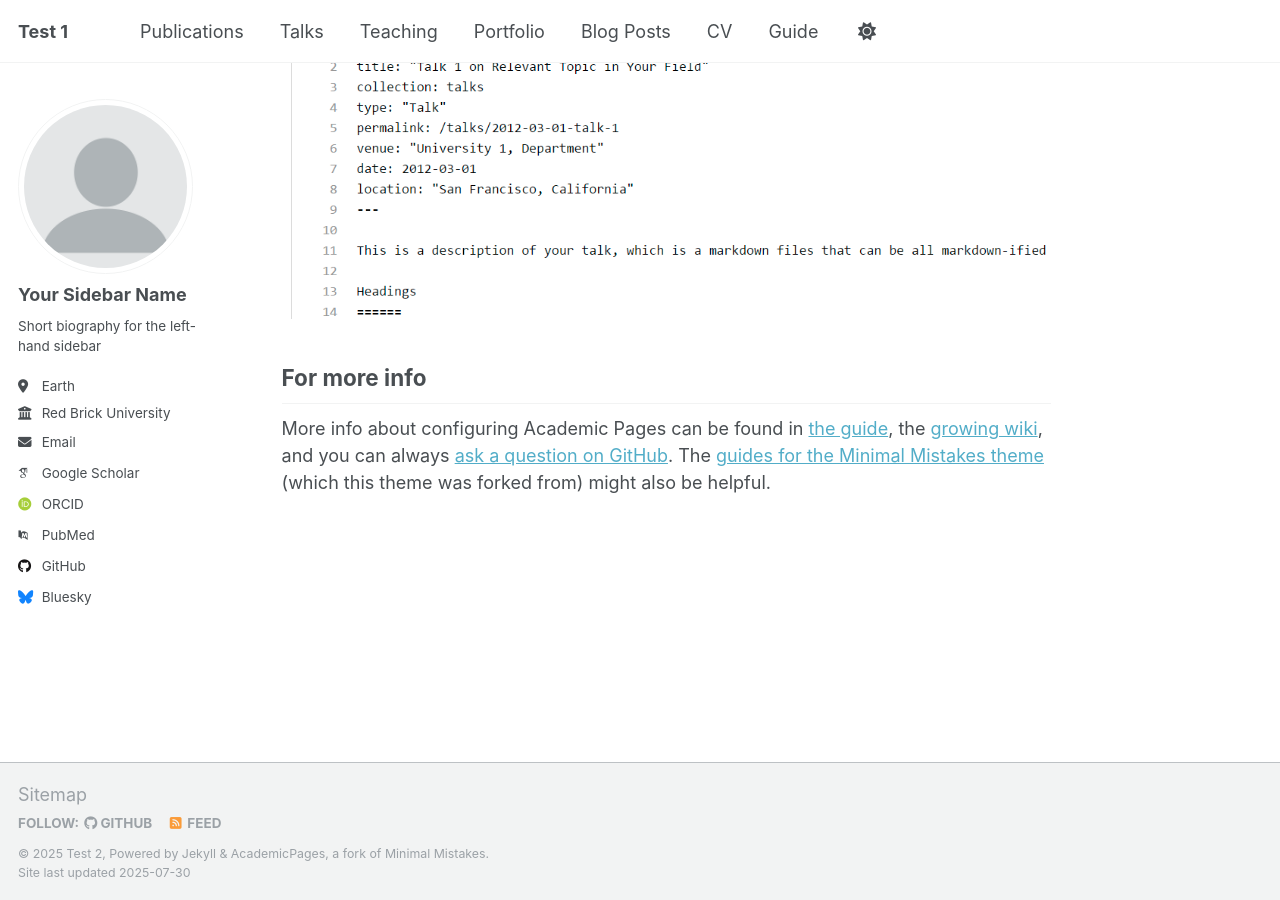
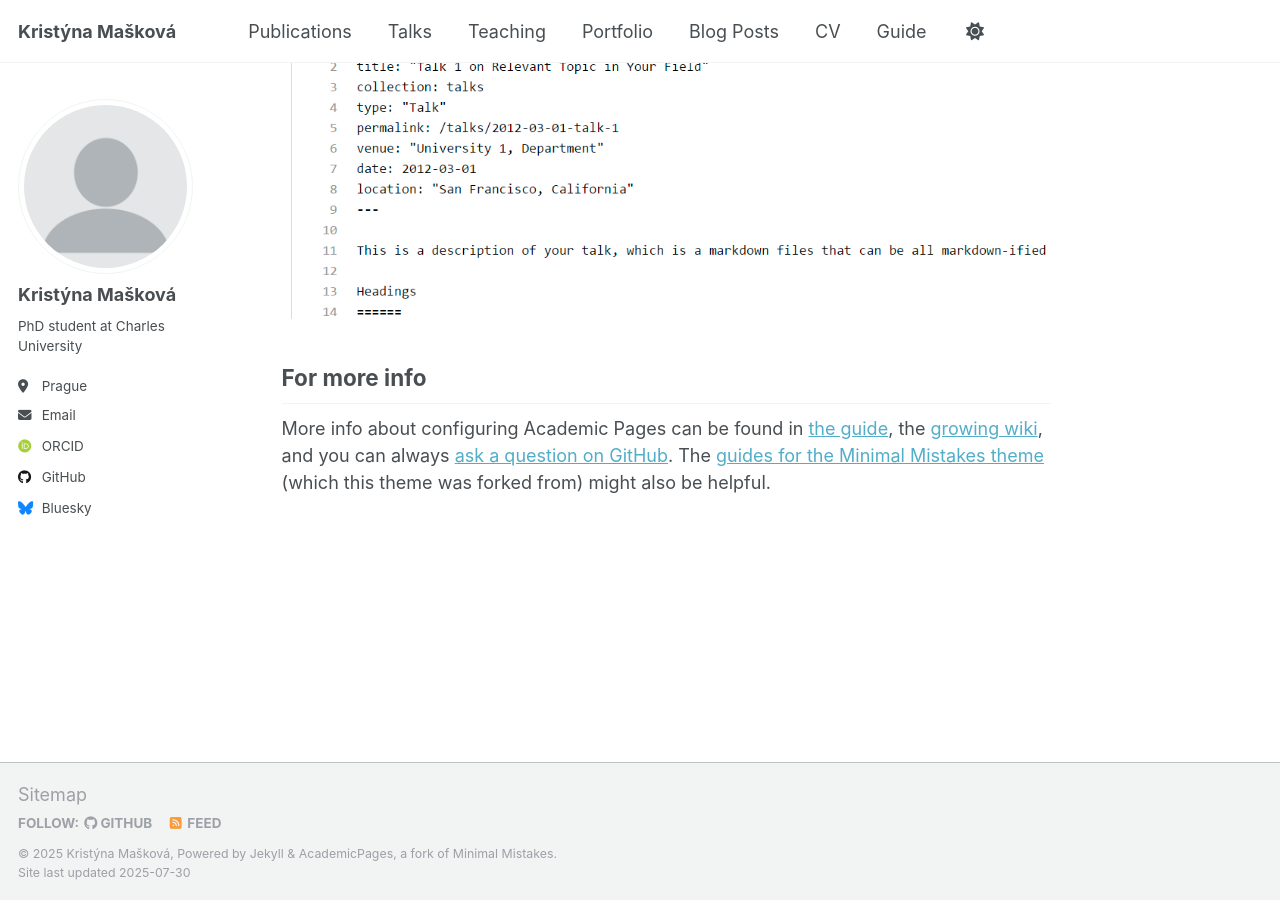
Before and after one commit to MaskovaKr/maskovakr.github.io, a Jekyll site: the page built from _pages/about.md, in a window 1280 px wide and 900 px high, scrolled down 2880 px. Built offline with Jekyll 4.4.1, drawn with Linux system fonts in a browser that asks for light colours; some web fonts are replaced; a script that is not in the unit is left out.

Commit message:
config changes

```diff
--- a/_config.yml
+++ b/_config.yml
@@ -9,13 +9,13 @@
 # Basic Site Settings
 locale                   : "en-US"
 site_theme               : "default"
-title                    : "Test 1"
+title                    : "Kristýna Mašková"
 title_separator          : "-"
-name                     : &name "Test 2"
+name                     : &name "Kristýna Mašková"
 description              : &description "personal description"
-url                      : https://academicpages.github.io # the base hostname & protocol for your site e.g. "https://[your GitHub username].github.io" or if you already have some other page hosted on Github then use "https://[your GitHub username].github.io/[Your Repo Name]"
+url                      : https://maskovakr.github.io # the base hostname & protocol for your site e.g. "https://[your GitHub username].github.io" or if you already have some other page hosted on Github then use "https://[your GitHub username].github.io/[Your Repo Name]"
 baseurl                  : "" # the subpath of your site, e.g. "/blog"
-repository               : "academicpages/academicpages.github.io"
+repository               : "MaskovaKr/maskovakr.github.io"
 
 # Site Author - The following control what appear as part of the author content on the side bar.
 #               If a field is blank the icon and link will not appear, otherwise it will be shown.
@@ -23,23 +23,23 @@ repository               : "academicpages/academicpages.github.io"
 author:
   # Biographic information
   avatar           : "profile.png"
-  name             : "Your Sidebar Name"
+  name             : "Kristýna Mašková"
   pronouns         : # example: "she/her"
-  bio              : "Short biography for the left-hand sidebar"
-  location         : "Earth"
-  employer         : "Red Brick University"
+  bio              : "PhD student at Charles University"
+  location         : "Prague"
+  employer         : #"Red Brick University"
   uri              : # URL
-  email            : "none@example.org"
+  email            : "maskova@math.cas.cz"
 
   # Academic websites
   academia         : # URL
   arxiv            : # URL - Update with the correct link to your profile
-  googlescholar    : "https://scholar.google.com/citations?user=PS_CX0AAAAAJ"
+  googlescholar    : #"https://scholar.google.com/citations?user=PS_CX0AAAAAJ"
   inspire-hep      : # URL
   impactstory      : # URL
-  orcid            : "http://orcid.org/yourorcidurl"
+  orcid            : "https://orcid.org/0009-0003-7982-0190"
   semantic         : # URL
-  pubmed           : "https://www.ncbi.nlm.nih.gov/pubmed/?term=john+snow"
+  pubmed           : #"https://www.ncbi.nlm.nih.gov/pubmed/?term=john+snow"
   researchgate     : # URL
   scopus           : # URL
 
```
